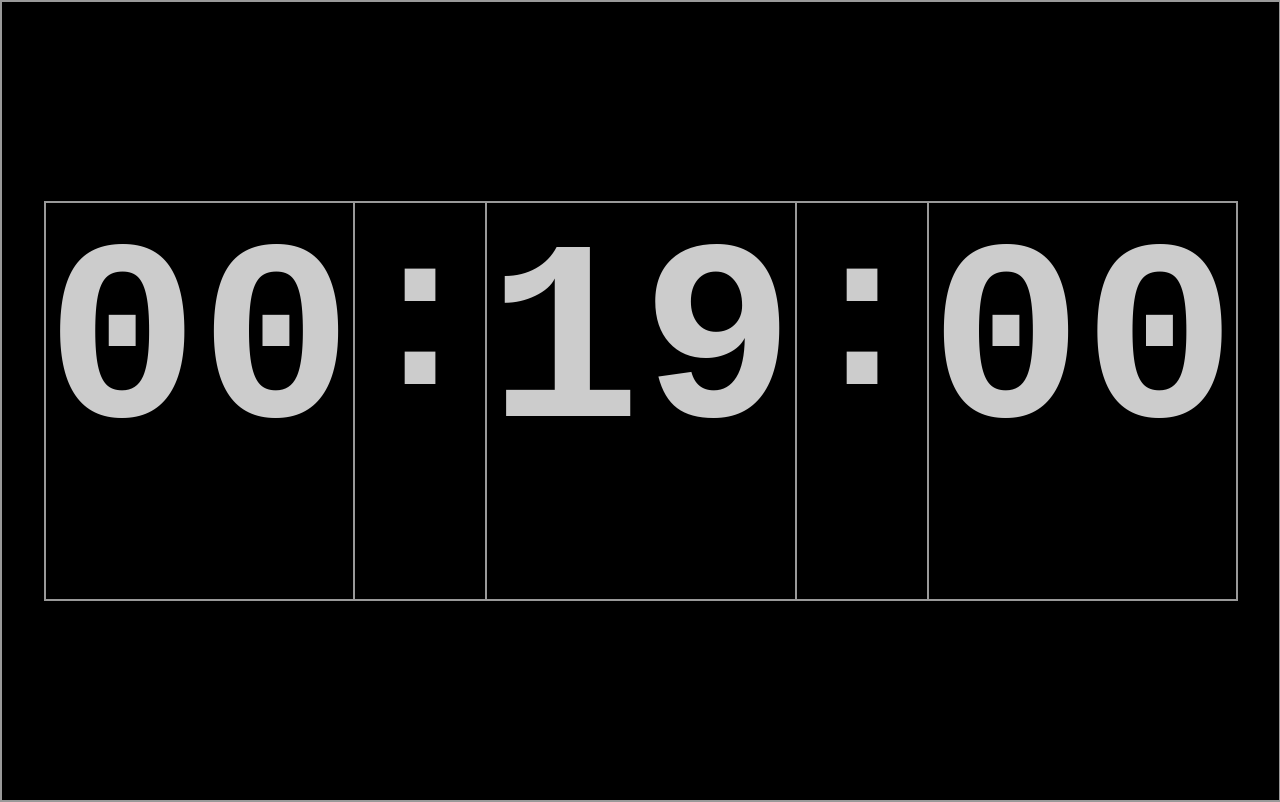
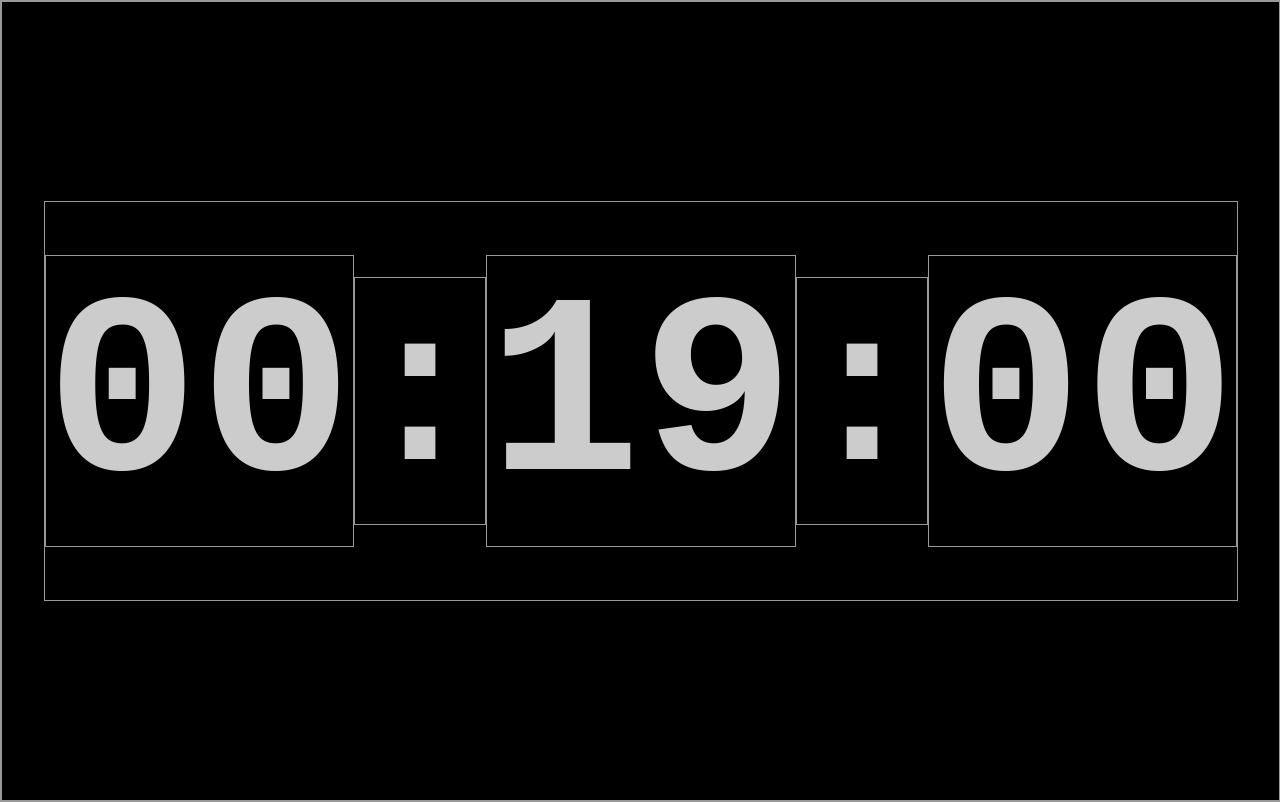
Before and after one commit to dlajfa/lab, a plain HTML site: page clock/index.html in a window 1280 px wide. Drawn offline with Linux system fonts and the light colour scheme.

Commit message:
Update style.css

```diff
--- a/clock/style.css
+++ b/clock/style.css
@@ -12,6 +12,7 @@ body {
   display: flex;
   align-items: center;
   justify-content: center;
+  overflow: hidden;
 }
 
 #clock {
@@ -20,6 +21,7 @@ body {
   font-size: 20vw;
   font-weight: 900;
   display: flex;
+  align-items: center;
 }
 
 .separator {
```
